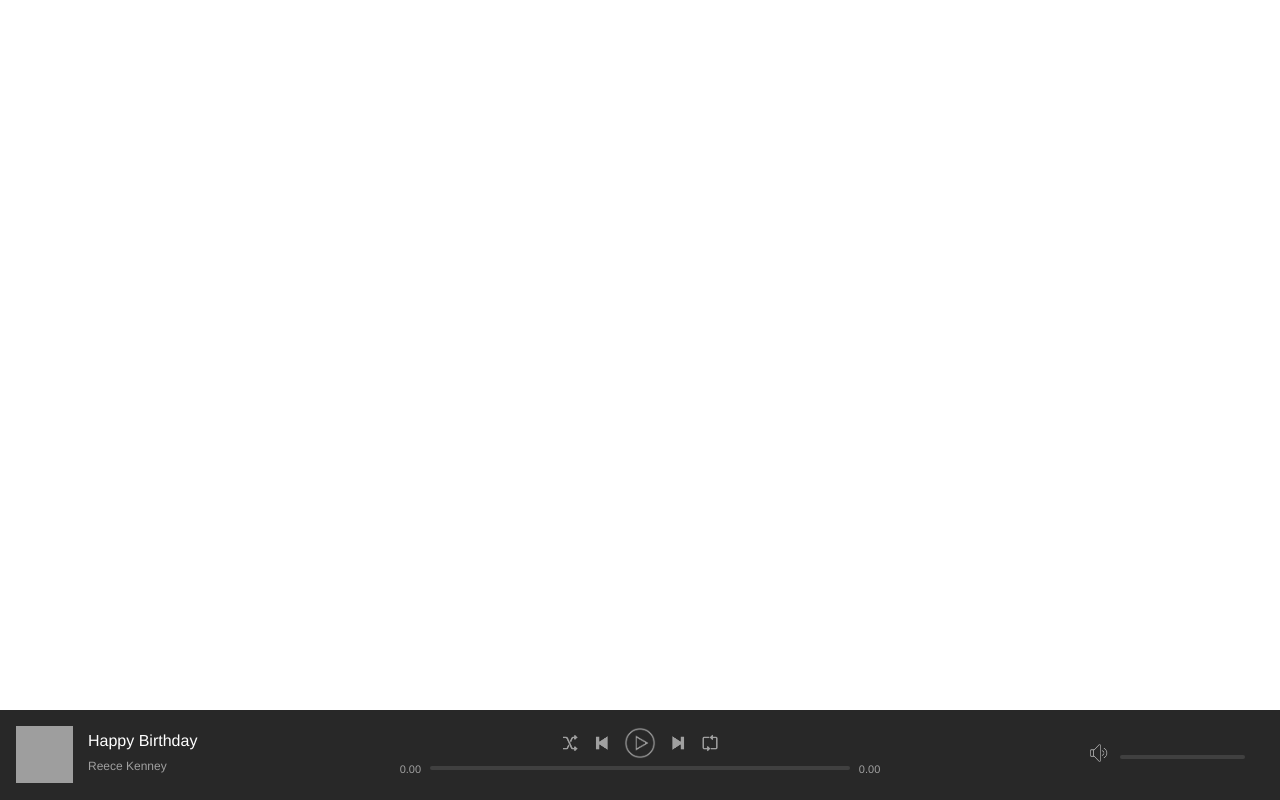
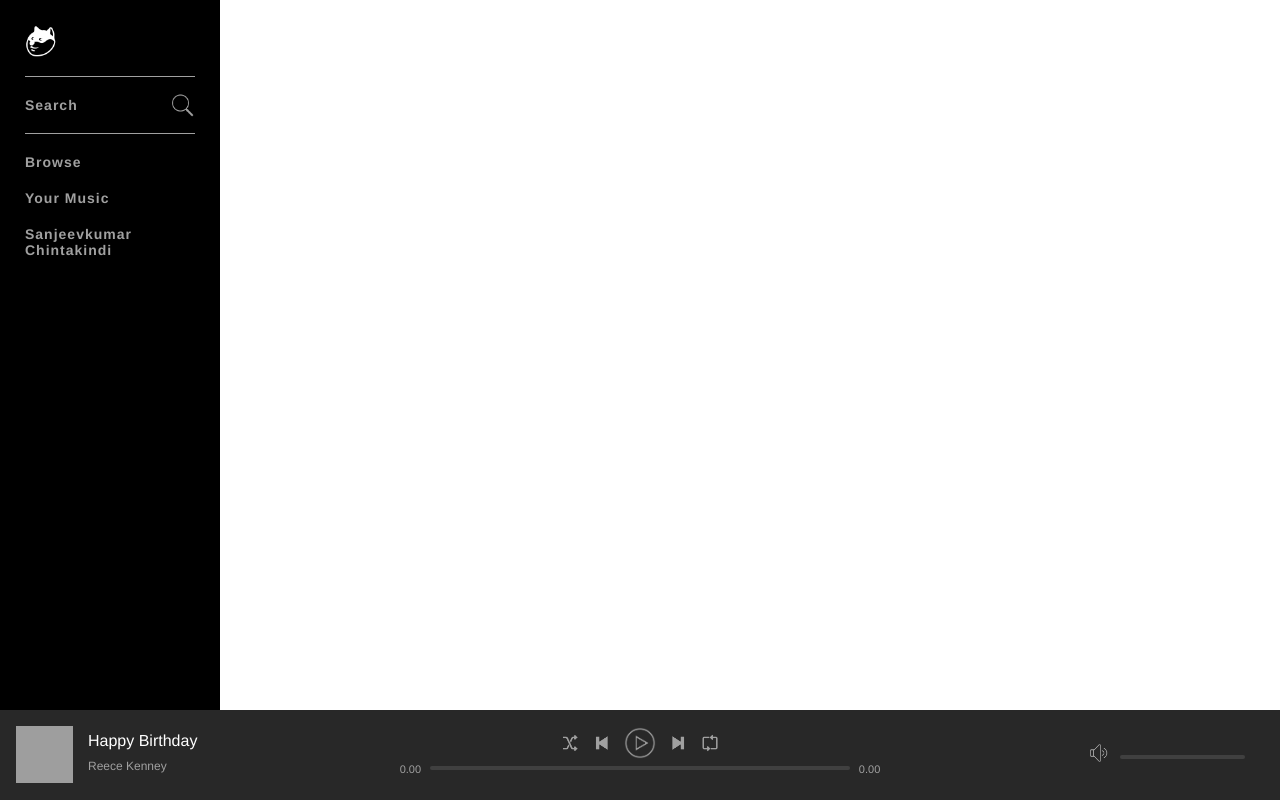
Before and after one commit to csanjeev25/Musica, a PHP site: page / in a window 1280 px wide. Run offline with PHP 8.4, Linux system fonts and the light colour scheme; the visitor is signed in with stand-in values (Sample User, id 1); grey boxes are pictures that could not be loaded.

Commit message:
Added navigation bar

```diff
--- a/assets/css/style.css
+++ b/assets/css/style.css
@@ -22,6 +22,32 @@ html, body {
     height: 90px;
     padding: 16px;
     box-sizing: border-box;
+}
+
+.navBar{
+	padding: 25px;
+	display: flex;
+	flex-direction: column;
+	-ms-flex-direction:column;
+}
+
+.logo img{
+	width: 32px;
+
+}
+
+#navBarContainer{
+	width: 220px;
+	height: 100vh;
+	background-color: #000;
+	position: fixed;
+	top: 0;
+	left: 0;
+}
+
+#topContainer{
+	min-height: 100%;
+	width: 100%;
 }
 
 #nowPlayingLeft,
@@ -142,3 +168,37 @@ html, body {
 .volumeBar .progressBar {
 	width: 125px;
 }
+
+.navBar .group{
+	border-top: 1px solid #a0a0a0;
+	padding: 10px 0;
+}
+
+.navItem{
+	 padding: 10px 0;
+	 font-size: 14px;
+	 font-weight: 700;
+	 display: block;
+	 letter-spacing: 1px;
+	 position: relative;
+}
+
+.navItemLink{
+	color: #a0a0a0;
+	text-decoration: none;
+}
+
+.navItemLink:hover{
+	color: #fffff;
+}
+
+.logo{
+	margin-bottom: 15px;
+}
+
+.navItemLink .icon{
+	position: absolute;
+	right: 0;
+	top: 6px;
+	width: 25px;
+}
--- a/index.php
+++ b/index.php
@@ -18,7 +18,36 @@
 	<link rel="stylesheet" type="text/css" href="assets/css/style.css">
 </head>
 <body>
-	<div id="nowPlayingBarContainer">
+
+	<div id="mainContainer">
+		<div id="topContainer">
+			<div id="navBarContainer">
+				<nav class="navBar">
+					<a href="index.php" class="logo">
+						<img src="assets/images/icons/logo.png">
+					</a>
+					<div class="group">
+						<div class="navItem">
+							<a href="search.php" class="navItemLink">Search
+								<img src="assets/images/icons/search.png" class="icon" alt="Search">
+							</a>
+						</div>
+					</div>
+					<div class="group">
+						<div class="navItem">
+							<a href="browse.php" class="navItemLink">Browse</a>
+						</div>
+						<div class="navItem">
+							<a href="yourmusic.php" class="navItemLink">Your Music</a>
+						</div>
+						<div class="navItem">
+							<a href="profile.php" class="navItemLink">Sanjeevkumar Chintakindi</a>
+						</div>
+					</div>
+				</nav>
+			</div>
+		</div>
+		<div id="nowPlayingBarContainer">
 
 		<div id="nowPlayingBar">
 
@@ -123,5 +152,7 @@
 	</div>
 
 
+	</div>
+
 </body>
 </html>
--- a/register.php
+++ b/register.php
@@ -29,14 +29,12 @@ function getValue($value){
 
 	<?php
 		if(isset($_POST['registerButton'])){
-			unset($account->loginErrorArray);
 			echo '<script> $(document).ready(function(){
 				$("#loginForm").hide();
 				$("#registerForm").show();
 				});
 				</script>';
 		}else{
-			unset($account->errorArray);
 			echo '<script>
 				$(document).ready(function(){
 				$("#loginForm").show();
```
